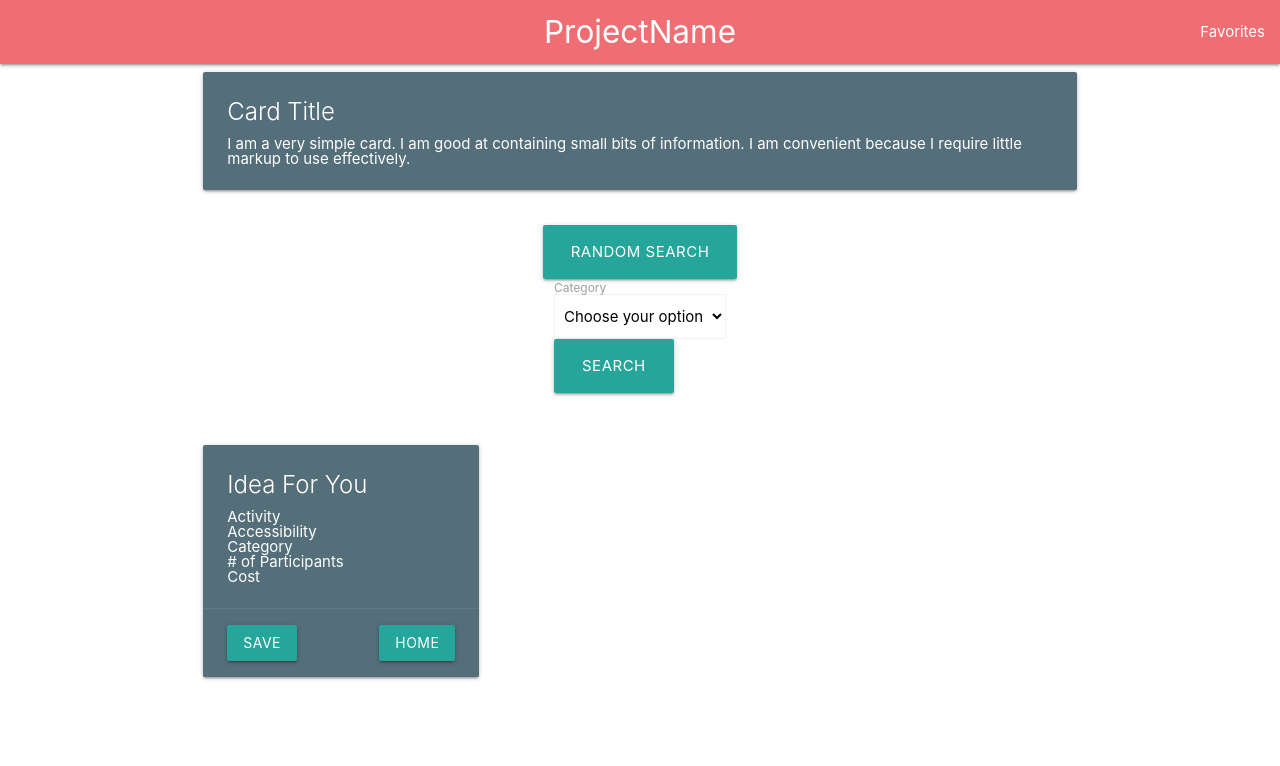
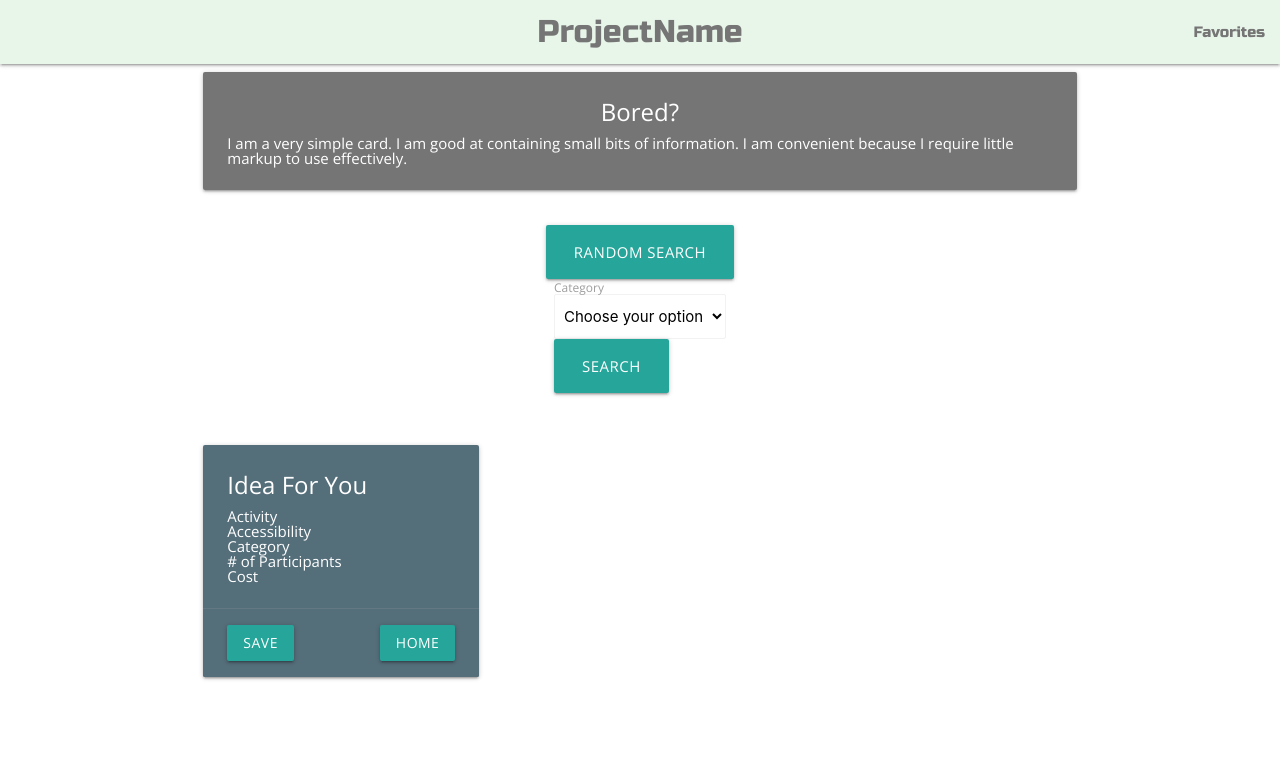
Before and after one commit to delaluz12/ActGen, a plain HTML site: page index.html in a window 1280 px wide. Drawn offline with nearby package versions, Linux system fonts and the light colour scheme.

Commit message:
merging main changes

```diff
--- a/assets/style.css
+++ b/assets/style.css
@@ -1,8 +1,13 @@
-body {
-/* overall fonts we want to invoke on page */
+/* body {
+overall fonts we want to invoke on page
+} */
+nav{
+    font-family:'Russo One', sans-serif;
 }
+
 .resultsContainer{
     margin-top: 3rem;
+    font-family: 'Open Sans', sans-serif;
 }
 .results {
    text-align: center;
@@ -15,4 +20,5 @@ body {
     display: flex;
     flex-direction: column;
     align-items: center;
+    font-family: 'Open Sans', sans-serif;
 }
--- a/index.html
+++ b/index.html
@@ -9,12 +9,19 @@
 
     <!-- css Reset CDN -->
     <link rel="stylesheet" href="https://cdn.jsdelivr.net/npm/reset-css@5.0.1/reset.min.css">
-
+    <!-- googleFonts -->
+    <link rel="preconnect" href="https://fonts.googleapis.com">
+    <link rel="preconnect" href="https://fonts.gstatic.com" crossorigin>
+    <link href="https://fonts.googleapis.com/css2?family=Russo+One&display=swap" rel="stylesheet">
+    <link rel="preconnect" href="https://fonts.googleapis.com">
+    <link rel="preconnect" href="https://fonts.gstatic.com" crossorigin>
+    <link href="https://fonts.googleapis.com/css2?family=Open+Sans&family=PT+Sans&display=swap" rel="stylesheet">
     <!-- Framework CDN -->
     <link rel="stylesheet" href="https://cdnjs.cloudflare.com/ajax/libs/materialize/1.0.0/css/materialize.min.css">
 
     <!-- FontAwesome -->
     <script src="https://kit.fontawesome.com/6df6b95a29.js" crossorigin="anonymous"></script>
+
 
     <!-- our Style sheet -->
     <link rel="stylesheet" href="./assets/style.css">
@@ -26,10 +33,10 @@
     <!-- MARIA ADDITIONS -->
     <!-- navigation -->
     <nav>
-        <div class="nav-wrapper">
-            <a href="./index.html" class="brand-logo center">ProjectName</a>
-            <ul id="nav-mobile" class="right hide-on-med-and-down">
-                <li><a href="./assets/favorites.html">Favorites</a></li>
+        <div class="nav-wrapper green lighten-5">
+            <a href="./index.html" class="brand-logo center grey-text text-darken-1">ProjectName</a>
+            <ul id="nav-mobile" class="right">
+                <li><a class="grey-text text-darken-1" href="./assets/favorites.html">Favorites</a></li>
             </ul>
         </div>
     </nav>
@@ -38,9 +45,9 @@
 
         <div class="row">
             <div class="col s12 m12">
-                <div class="card blue-grey darken-1">
+                <div class="card grey darken-1">
                     <div class="card-content white-text">
-                        <span class="card-title">Card Title</span>
+                        <span class="card-title center">Bored?</span>
                         <p>I am a very simple card. I am good at containing small bits of information.
                             I am convenient because I require little markup to use effectively.</p>
                     </div>
```
Also changed, not shown: assets/favorites.html (+19 -26 lines).
